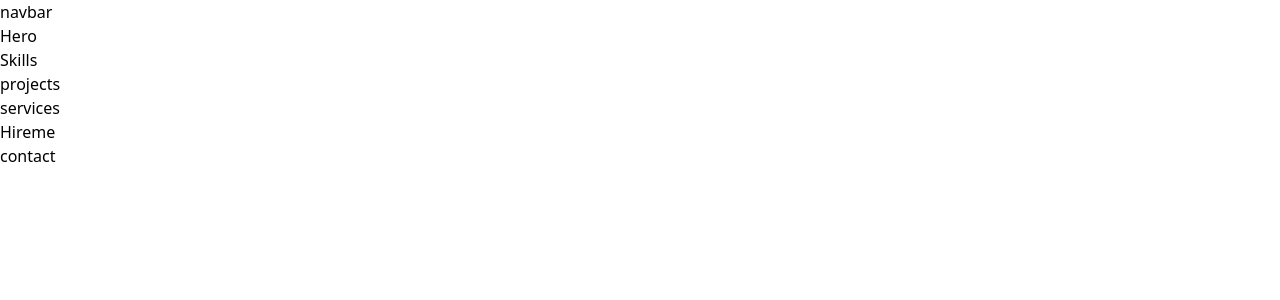
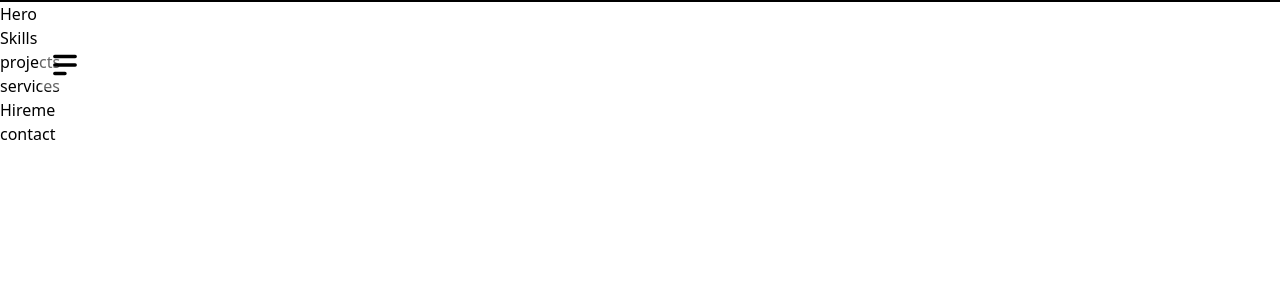
Before and after one commit to samirjabib/Portfolio-Samir, a React (Vite) app: page / in a window 1280 px wide. Shown: the top 300 px of the page. Built offline with nearby package versions, Linux system fonts and the light colour scheme; a web font is replaced by a local one.

Commit message:
add navbar menu

```diff
--- a/src/ui/Navbar.jsx
+++ b/src/ui/Navbar.jsx
@@ -9,11 +9,41 @@ import { content } from "../Content";
 
 
 export const Navbar = () => {
-
+    const { nav } = content;
     const [ showMenu, setShowMenu ] = useState(false);
     const [ active, setActive ] = useState(0);
 
     return(
-        <div>navbar</div>
+        <div className="border border-black w-full flex justify-center">
+
+            {/* Hamburguer Menu */}
+            <div
+                className="sm:cursor-pointer fixed top-10 left-10 z-[999] rounded-lg bg-white/40 p-2"
+                onClick={() => setShowMenu(!showMenu)}
+                >
+                <HiMenuAlt2 size={34}/>
+            </div>
+
+            {/* Nav Links */}
+            <nav
+                className={` fixed z-[999] flex items-center gap-5 bg-slate-200/60 px-6 py-3 backdrop-blur-md rounded-full text-dark_primary
+                duration-300 ${ showMenu ? "bottom-10" : "bottom-[-100%]"}`
+                }
+            >
+                {nav.map( (navItem, index) => {
+                    return(
+                        <a
+                            href={navItem.link}
+                            onClick={ () => setActive(index)}
+                            className={`text-xl p-2.5 rounded-full sm:cursor-pointer`}
+                        >
+                            {createElement(navItem.icon)}
+                        </a>
+                    )
+                })
+
+                }
+            </nav>
+        </div>
     )
 }
```
